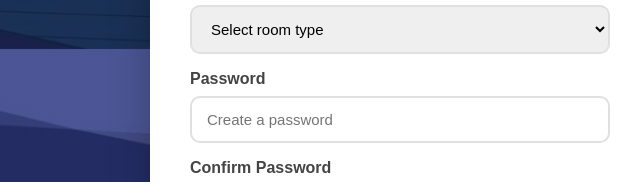
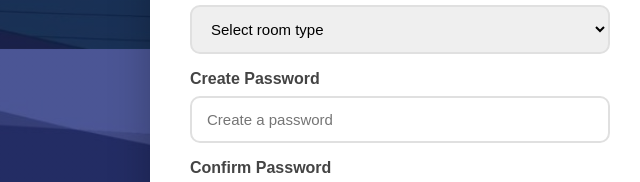
Before and after one commit to hamshitha06/Hostel-Management-System, a plain HTML site: page register.html in a window 1280 px wide. Shown: the part 751-933 px from the top of the page, 240-880 px from the left. Drawn offline with Linux system fonts and the light colour scheme.

Commit message:
Improve registration form #2

```diff
--- a/register.html
+++ b/register.html
@@ -68,7 +68,7 @@
                     <option>Triple Sharing Room</option>
                 </select>
 
-                <label for="password">Password</label>
+                <label for="password">Create Password</label>
                 <input
                     type="password"
                     id="password"
```
